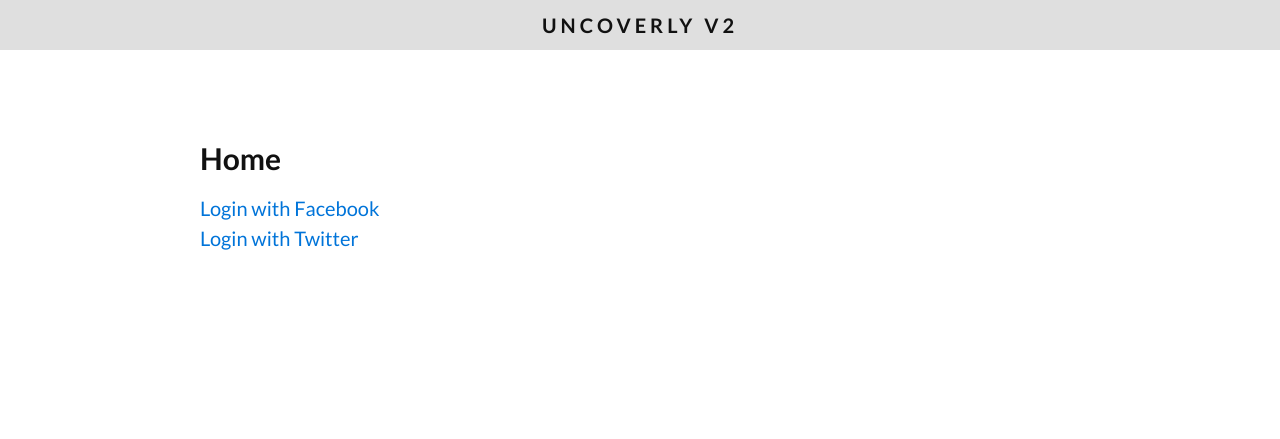
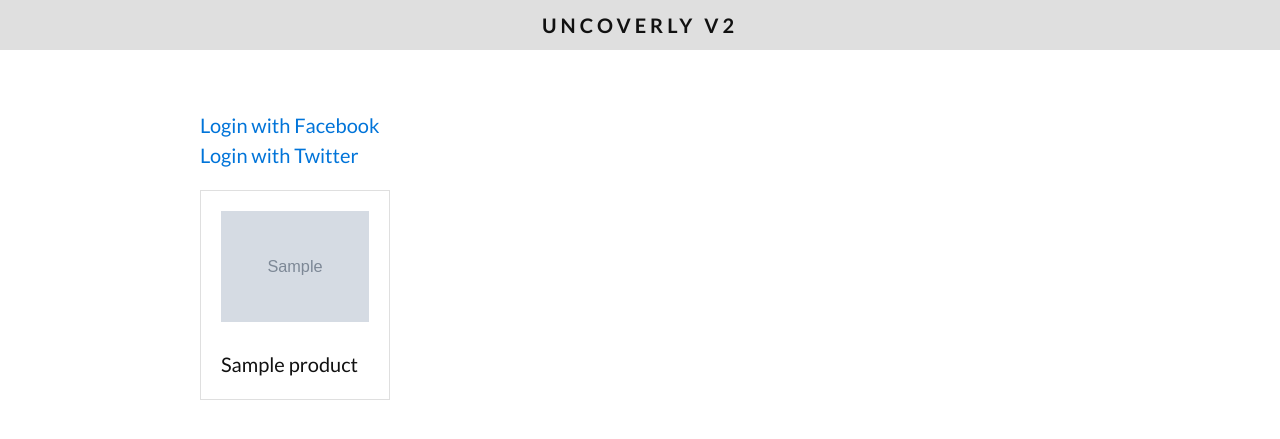
Before and after one commit to brendansudol/uncoverly, a Django app: page / in a window 1280 px wide. Shown: the top 439 px of the page. Run offline with Django 3.2, Linux system fonts and the light colour scheme; tables that the repository leaves empty hold one stand-in row (values such as "Sample post"); grey boxes marked "Sample" are stand-in pictures; style sheets or scripts are compiled from the project's sources.

Commit message:
product list view start + pagination + admin

```diff
--- /dev/null
+++ b/web/static/sass/_misc.scss
@@ -0,0 +1,5 @@
+.one-line {
+    white-space: nowrap;
+    text-overflow: ellipsis;
+    overflow: hidden;
+}
--- a/web/static/sass/app.scss
+++ b/web/static/sass/app.scss
@@ -7,3 +7,4 @@
 @import 'media-queries';
 @import 'tooltip';
 @import 'modal';
+@import 'misc';
--- /dev/null
+++ b/web/templates/web/_includes/pagination.html
@@ -0,0 +1,15 @@
+{% if is_paginated %}
+<div class="pagination">
+    <span class="page-links">
+        {% if page_obj.has_previous %}
+        <a href="{{ request.path }}?page={{ page_obj.previous_page_number }}">previous</a>
+        {% endif %}
+        <span class="page-current">
+        {{ page_obj.number }} / {{ page_obj.paginator.num_pages }}
+        </span>
+        {% if page_obj.has_next %}
+        <a href="{{ request.path }}?page={{ page_obj.next_page_number }}">next</a>
+        {% endif %}
+    </span>
+</div>
+{% endif %}
--- a/web/templates/web/home.html
+++ b/web/templates/web/home.html
@@ -2,8 +2,6 @@
 
 
 {% block content %}
-<h2>Home</h2>
-
 {% if request.user.is_authenticated %}
 <div>{{ request.user }} <a href="{% url 'web:logout' %}">Logout</a></div>
 {% else %}
@@ -13,4 +11,16 @@
 </div>
 {% endif %}
 
+<div class="flex flex-wrap mxn2">
+    {% for p in products %}
+    <div class="col-6 sm-col-4 md-col-3 border-box p2">
+      <div class="p2 border">
+        {% if p.image_main %}<img src="{{ p.image_main }}">{% endif %}
+        <div class="mt2 one-line">{{ p.title }}</div>
+      </div>
+    </div>
+    {% endfor %}
+</div>
+
+{% include 'web/_includes/pagination.html' %}
 {% endblock %}
--- a/web/views/home.py
+++ b/web/views/home.py
@@ -1,9 +1,11 @@
-from django.views.generic import TemplateView
+from django.views.generic import ListView
+
+from web.models import Product
 
 
-class HomeView(TemplateView):
+class HomeView(ListView):
+    context_object_name = 'products'
+    model = Product
+    ordering = '-created'
+    paginate_by = 12
     template_name = 'web/home.html'
-
-    def get_context_data(self, **kwargs):
-        context = super(HomeView, self).get_context_data(**kwargs)
-        return context
```
Also changed, not shown: web/admin.py (+7 -1 lines).
